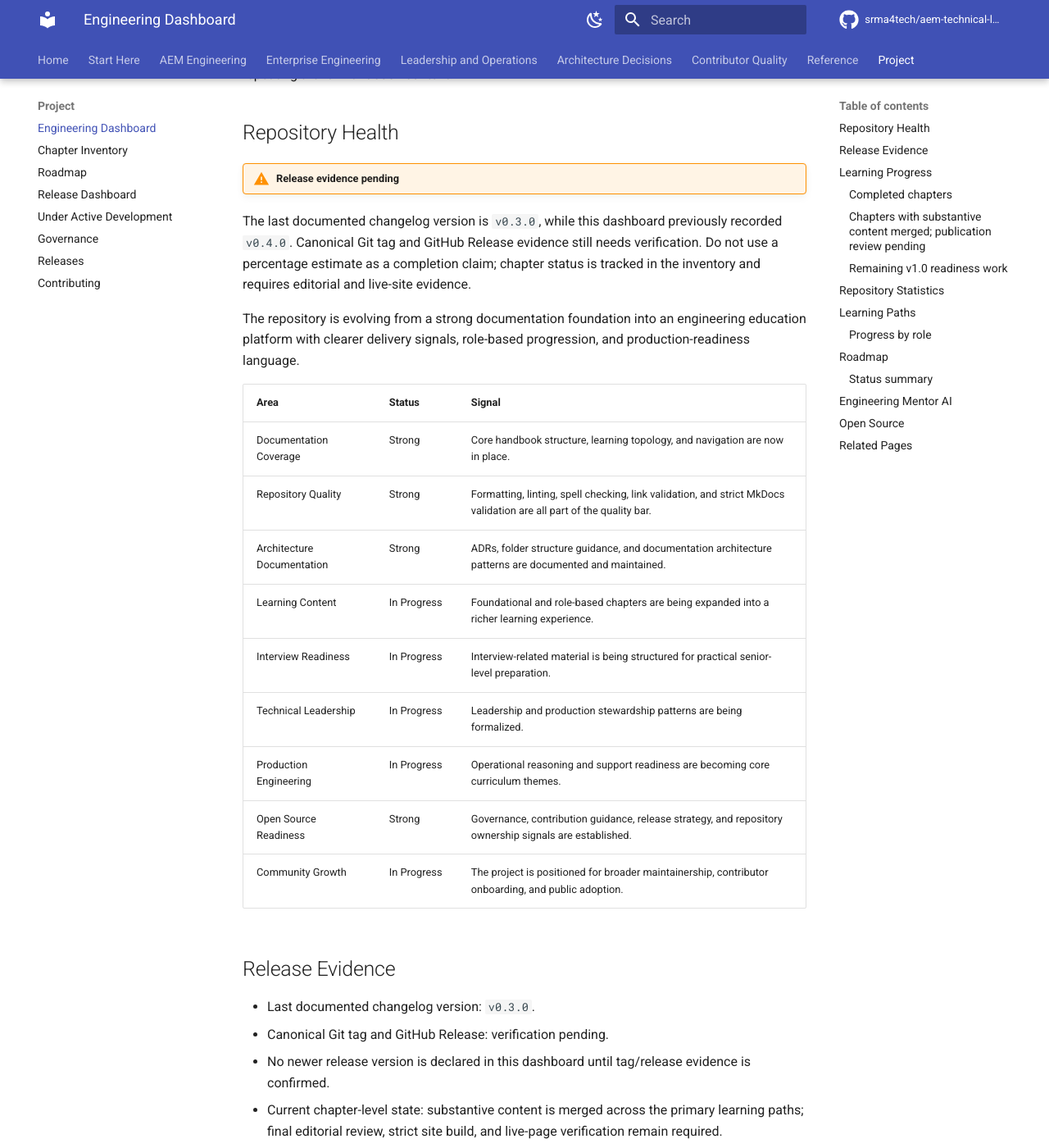
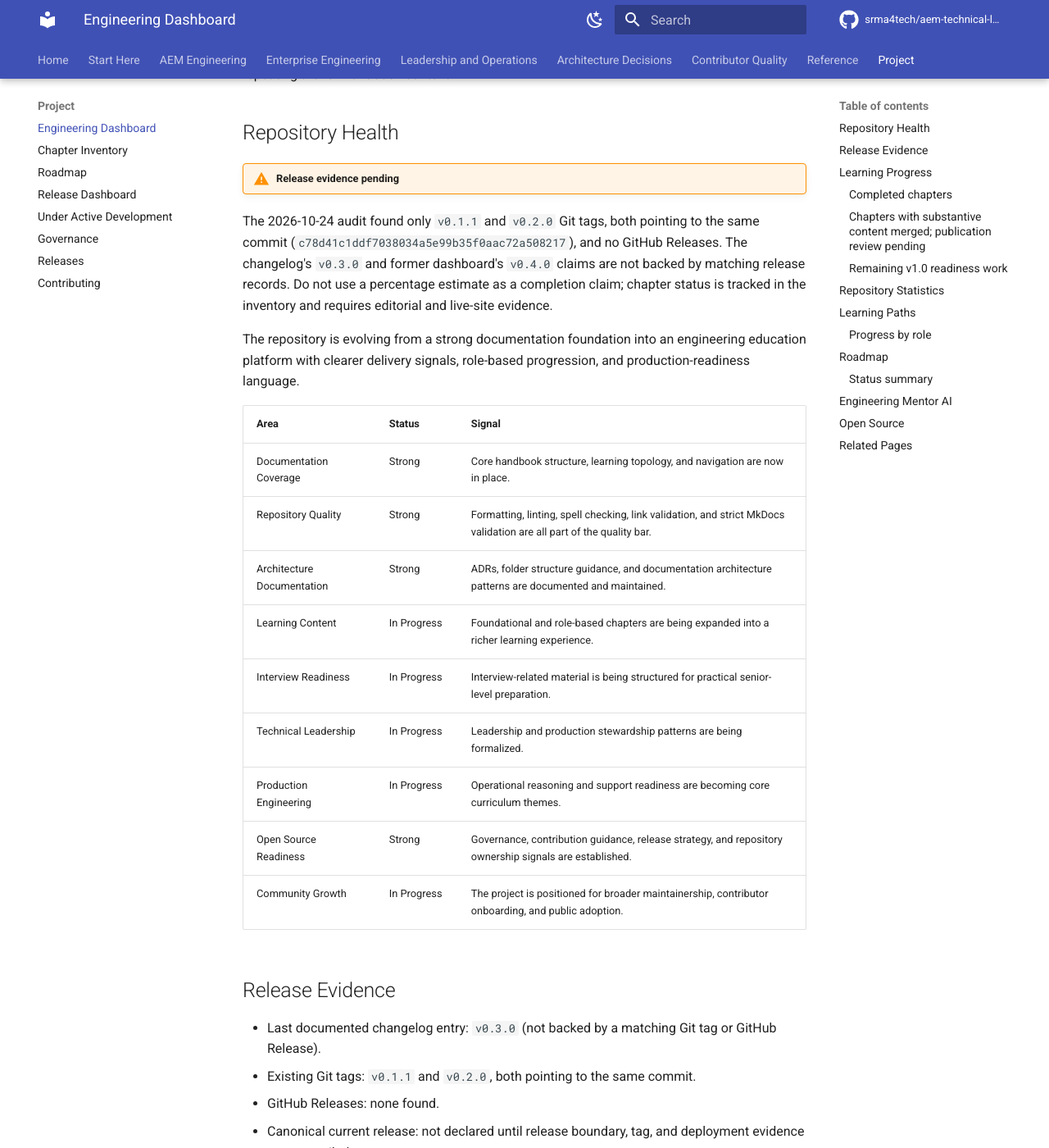
Before and after one commit to srma4tech/aem-technical-lead-playbook, an MkDocs documentation site: the page built from docs/engineering-dashboard.md, in a window 1280 px wide and 1400 px high, scrolled down 299 px. Shown: the whole window at 82% size. Built offline with MkDocs 1.6.1 and Material for MkDocs 9.7.7, drawn with Linux system fonts in a browser that asks for light colours; comment, search, counter and statistics services are not loaded; some of the changed text lies outside the part shown.

Commit message:
docs: align engineering dashboard with tag audit

```diff
--- a/docs/engineering-dashboard.md
+++ b/docs/engineering-dashboard.md
@@ -6,7 +6,7 @@ This dashboard is the central status surface for the AEM Technical Lead Playbook
 ## Repository Health
 
 !!! warning "Release evidence pending"
-The last documented changelog version is `v0.3.0`, while this dashboard previously recorded `v0.4.0`. Canonical Git tag and GitHub Release evidence still needs verification. Do not use a percentage estimate as a completion claim; chapter status is tracked in the inventory and requires editorial and live-site evidence.
+The 2026-10-24 audit found only `v0.1.1` and `v0.2.0` Git tags, both pointing to the same commit (`c78d41c1ddf7038034a5e99b35f0aac72a508217`), and no GitHub Releases. The changelog's `v0.3.0` and former dashboard's `v0.4.0` claims are not backed by matching release records. Do not use a percentage estimate as a completion claim; chapter status is tracked in the inventory and requires editorial and live-site evidence.
 
 The repository is evolving from a strong documentation foundation into an engineering education platform with clearer delivery signals, role-based progression, and production-readiness language.
 
@@ -24,9 +24,10 @@ The repository is evolving from a strong documentation foundation into an engine
 
 ## Release Evidence
 
-- Last documented changelog version: `v0.3.0`.
-- Canonical Git tag and GitHub Release: verification pending.
-- No newer release version is declared in this dashboard until tag/release evidence is confirmed.
+- Last documented changelog entry: `v0.3.0` (not backed by a matching Git tag or GitHub Release).
+- Existing Git tags: `v0.1.1` and `v0.2.0`, both pointing to the same commit.
+- GitHub Releases: none found.
+- Canonical current release: not declared until release boundary, tag, and deployment evidence are reconciled.
 - Current chapter-level state: substantive content is merged across the primary learning paths; final editorial review, strict site build, and live-page verification remain required.
 
 ## Learning Progress
```
